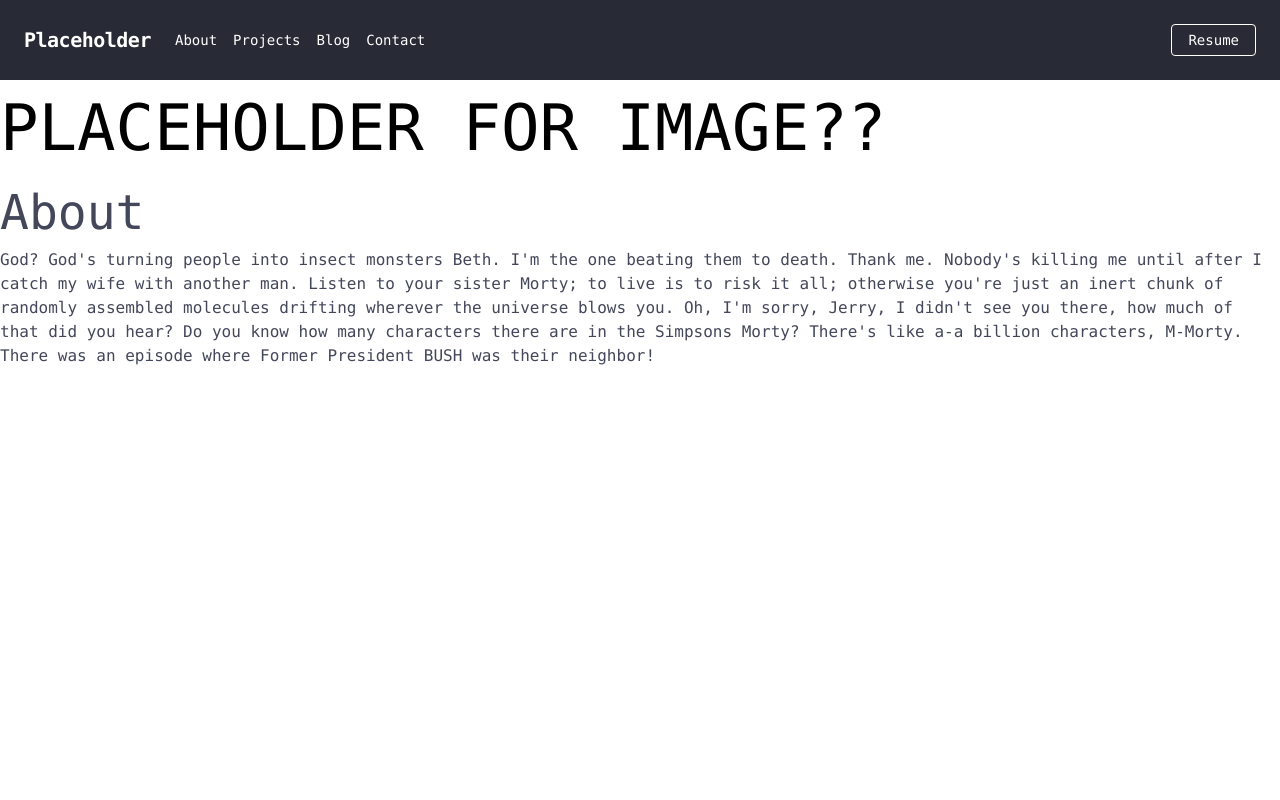
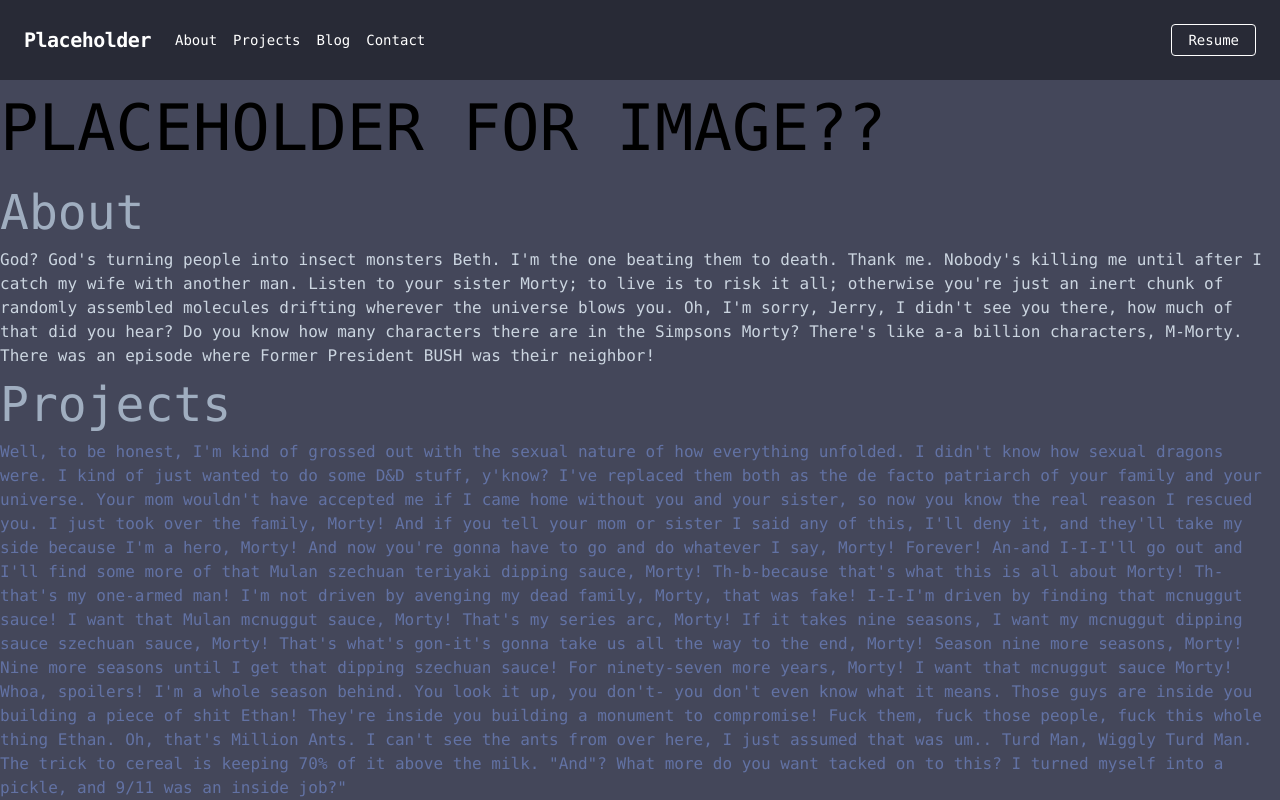
Before and after one commit to michaelcheny/portfolio-v1, a React (Create React App) app: page / in a window 1280 px wide. Built offline with nearby package versions, Linux system fonts and the light colour scheme.

Commit message:
change background color to dracula2, temporary text color change;

```diff
--- a/public/index.html
+++ b/public/index.html
@@ -23,7 +23,7 @@
     -->
     <title>React App</title>
   </head>
-  <body class="font-mono">
+  <body class="font-mono bg-dracula2">
     <noscript>You need to enable JavaScript to run this app.</noscript>
     <div id="root"></div>
     <!--
--- a/src/App.js
+++ b/src/App.js
@@ -1,8 +1,9 @@
 import React from "react";
-import { BrowserRouter as Router, Switch, Route } from "react-router-dom";
+// import { BrowserRouter as Router, Switch, Route } from "react-router-dom";
 
 import Navbar from "./components/Navbar";
-import AboutContainer from "./containers/AboutContainer";
+import AboutContainer from "./components/AboutSection";
+import ProjectsSection from "./components/ProjectsSection";
 
 const App = () => {
   return (
@@ -10,6 +11,7 @@ const App = () => {
       <Navbar />
       <h1 className="text-6xl">PLACEHOLDER FOR IMAGE??</h1>
       <AboutContainer />
+      <ProjectsSection />
     </div>
   );
 };
--- a/src/containers/AboutContainer.js
+++ b/src/components/AboutSection.js
@@ -3,10 +3,10 @@ import React from "react";
 const AboutContainer = () => {
   return (
     <div>
-      <h1 className="text-5xl text-dracula2" id="about">
+      <h1 className="text-5xl text-gray-500" id="about">
         About
       </h1>
-      <p className="text-dracula2">
+      <p className="text-gray-400">
         God? God's turning people into insect monsters Beth. I'm the one beating them to death. Thank me.
         Nobody's killing me until after I catch my wife with another man. Listen to your sister Morty; to
         live is to risk it all; otherwise you're just an inert chunk of randomly assembled molecules
--- a/src/components/Navbar.js
+++ b/src/components/Navbar.js
@@ -2,7 +2,7 @@ import React from "react";
 
 const Navbar = () => {
   return (
-    <div className="navbar">
+    <div id="navbar">
       <nav class="flex items-center justify-between flex-wrap bg-dracula1 p-6">
         <div class="flex items-center flex-shrink-0 text-white mr-6">
           {/* <svg
--- /dev/null
+++ b/src/components/ProjectsSection.js
@@ -0,0 +1,33 @@
+import React from "react";
+
+const ProjectsSection = () => {
+  return (
+    <div>
+      <h1 className="text-5xl text-gray-500">Projects</h1>
+      <p className="text-dracula4">
+        Well, to be honest, I'm kind of grossed out with the sexual nature of how everything unfolded. I
+        didn't know how sexual dragons were. I kind of just wanted to do some D&D stuff, y'know? I've
+        replaced them both as the de facto patriarch of your family and your universe. Your mom wouldn't
+        have accepted me if I came home without you and your sister, so now you know the real reason I
+        rescued you. I just took over the family, Morty! And if you tell your mom or sister I said any of
+        this, I'll deny it, and they'll take my side because I'm a hero, Morty! And now you're gonna have
+        to go and do whatever I say, Morty! Forever! An-and I-I-I'll go out and I'll find some more of
+        that Mulan szechuan teriyaki dipping sauce, Morty! Th-b-because that's what this is all about
+        Morty! Th-that's my one-armed man! I'm not driven by avenging my dead family, Morty, that was
+        fake! I-I-I'm driven by finding that mcnuggut sauce! I want that Mulan mcnuggut sauce, Morty!
+        That's my series arc, Morty! If it takes nine seasons, I want my mcnuggut dipping sauce szechuan
+        sauce, Morty! That's what's gon-it's gonna take us all the way to the end, Morty! Season nine
+        more seasons, Morty! Nine more seasons until I get that dipping szechuan sauce! For ninety-seven
+        more years, Morty! I want that mcnuggut sauce Morty! Whoa, spoilers! I'm a whole season behind.
+        You look it up, you don't- you don't even know what it means. Those guys are inside you building
+        a piece of shit Ethan! They're inside you building a monument to compromise! Fuck them, fuck
+        those people, fuck this whole thing Ethan. Oh, that's Million Ants. I can't see the ants from
+        over here, I just assumed that was um.. Turd Man, Wiggly Turd Man. The trick to cereal is keeping
+        70% of it above the milk. "And"? What more do you want tacked on to this? I turned myself into a
+        pickle, and 9/11 was an inside job?"
+      </p>
+    </div>
+  );
+};
+
+export default ProjectsSection;
```
